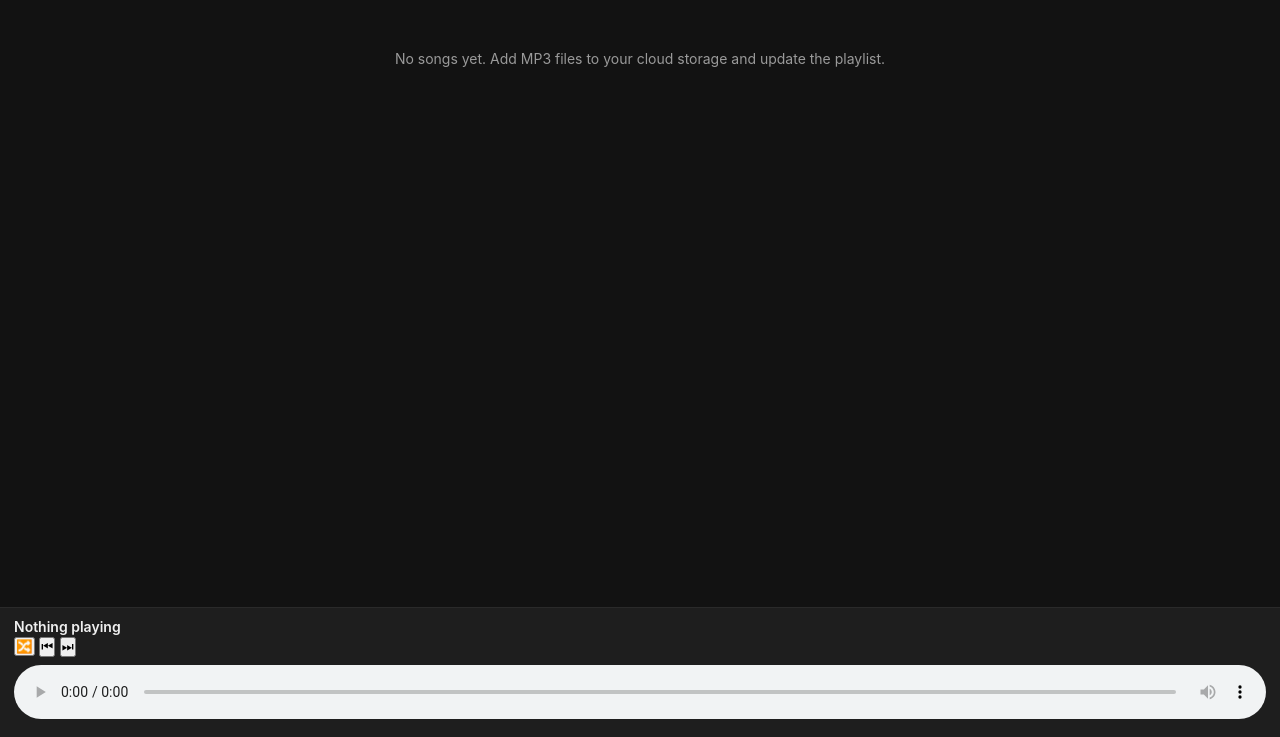
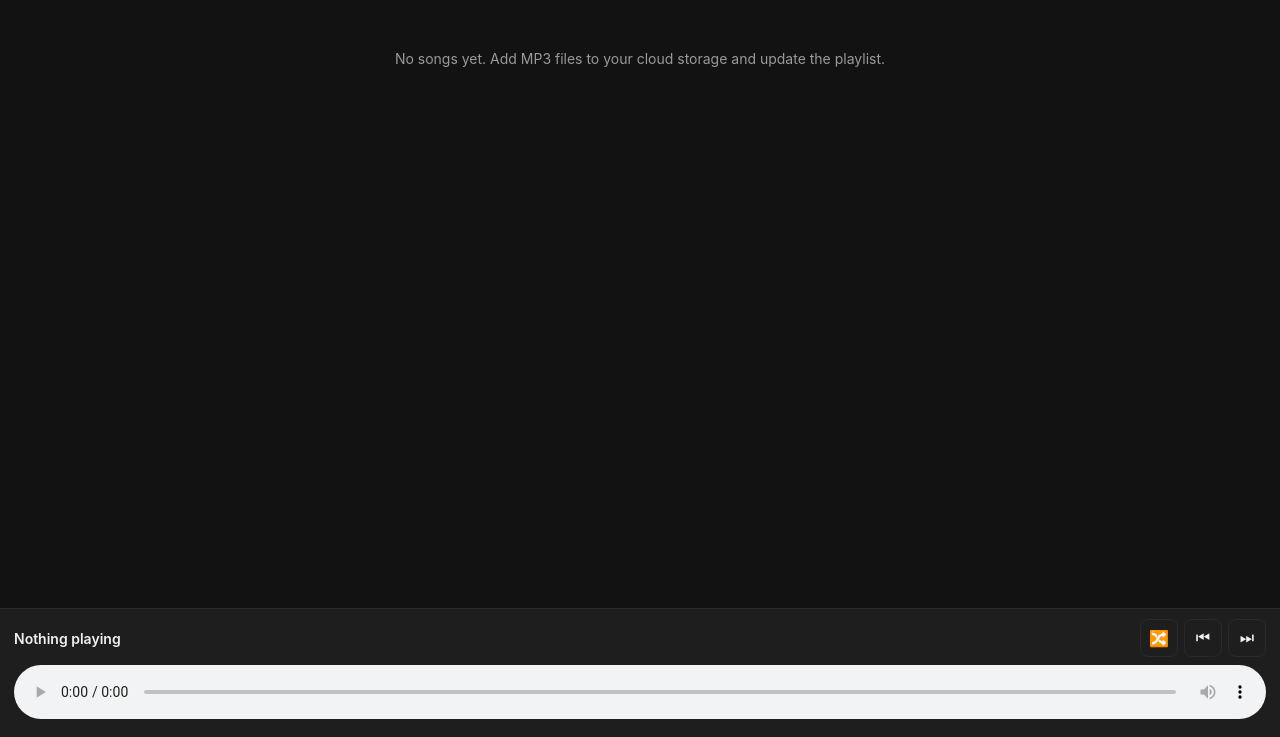
Before and after one commit to Shaddy10/Music-Player, a website: page public/index.html in a window 1280 px wide. Shown: the part 63-800 px from the top of the page. Drawn offline with Linux system fonts and the light colour scheme; no server answers.

Commit message:
Update style.css

```diff
--- a/public/style.css
+++ b/public/style.css
@@ -16,7 +16,7 @@ body {
   min-height: 100vh;
   display: flex;
   flex-direction: column;
-  padding-bottom: 110px;
+  padding-bottom: 130px;
 }
 
 .topbar {
@@ -120,7 +120,47 @@ body {
   padding: 10px 14px 14px;
 }
 
-.now-playing { margin-bottom: 8px; }
+.now-playing {
+  display: flex;
+  align-items: center;
+  justify-content: space-between;
+  gap: 10px;
+  margin-bottom: 8px;
+}
+
+.np-info {
+  flex: 1;
+  min-width: 0;
+}
+
+.player-controls {
+  display: flex;
+  gap: 6px;
+}
+
+.ctrl-btn {
+  background: transparent;
+  color: var(--text);
+  border: 1px solid var(--border);
+  border-radius: 8px;
+  width: 38px;
+  height: 38px;
+  font-size: 16px;
+  cursor: pointer;
+  display: flex;
+  align-items: center;
+  justify-content: center;
+}
+
+.ctrl-btn.active {
+  background: var(--accent);
+  color: #000;
+  border-color: var(--accent);
+}
+
+.ctrl-btn:active {
+  transform: scale(0.94);
+}
 
 .np-title { font-size: 14px; font-weight: 600; }
 .np-artist { font-size: 12px; color: var(--muted); }
```
